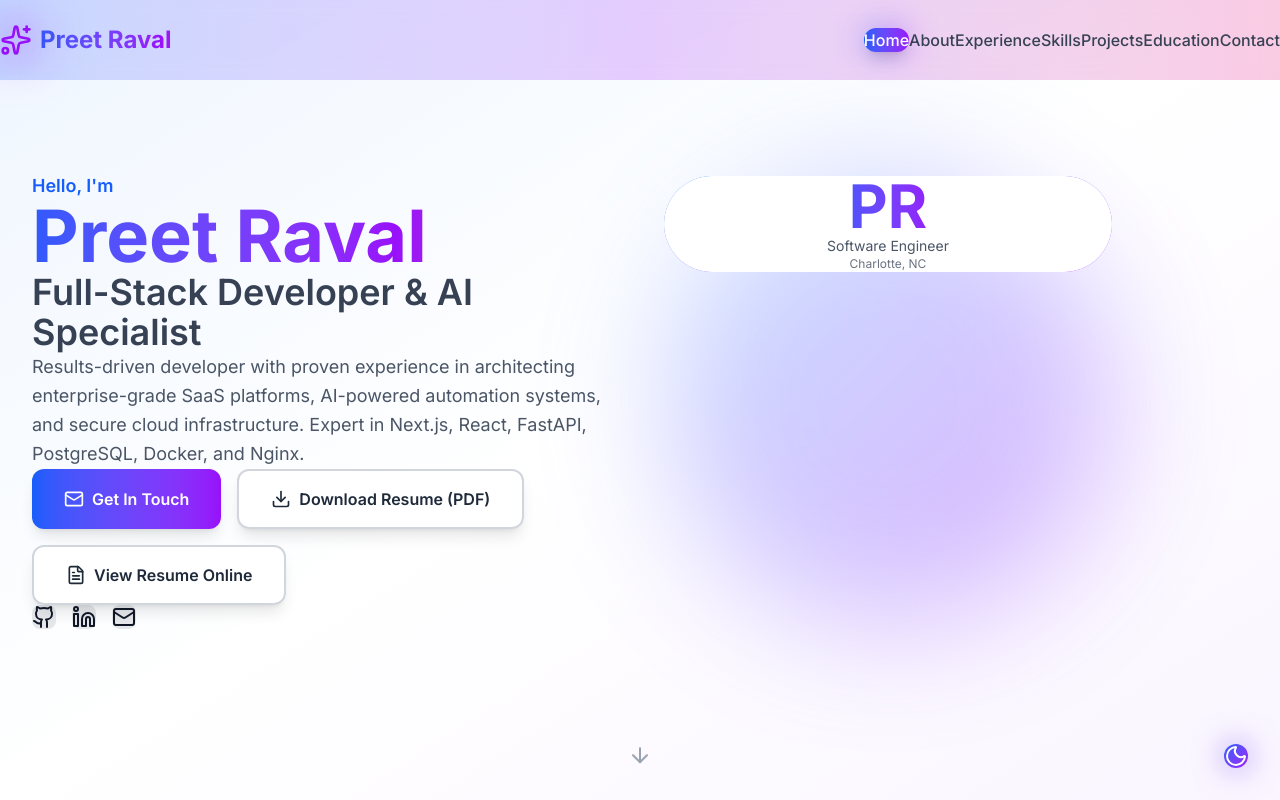
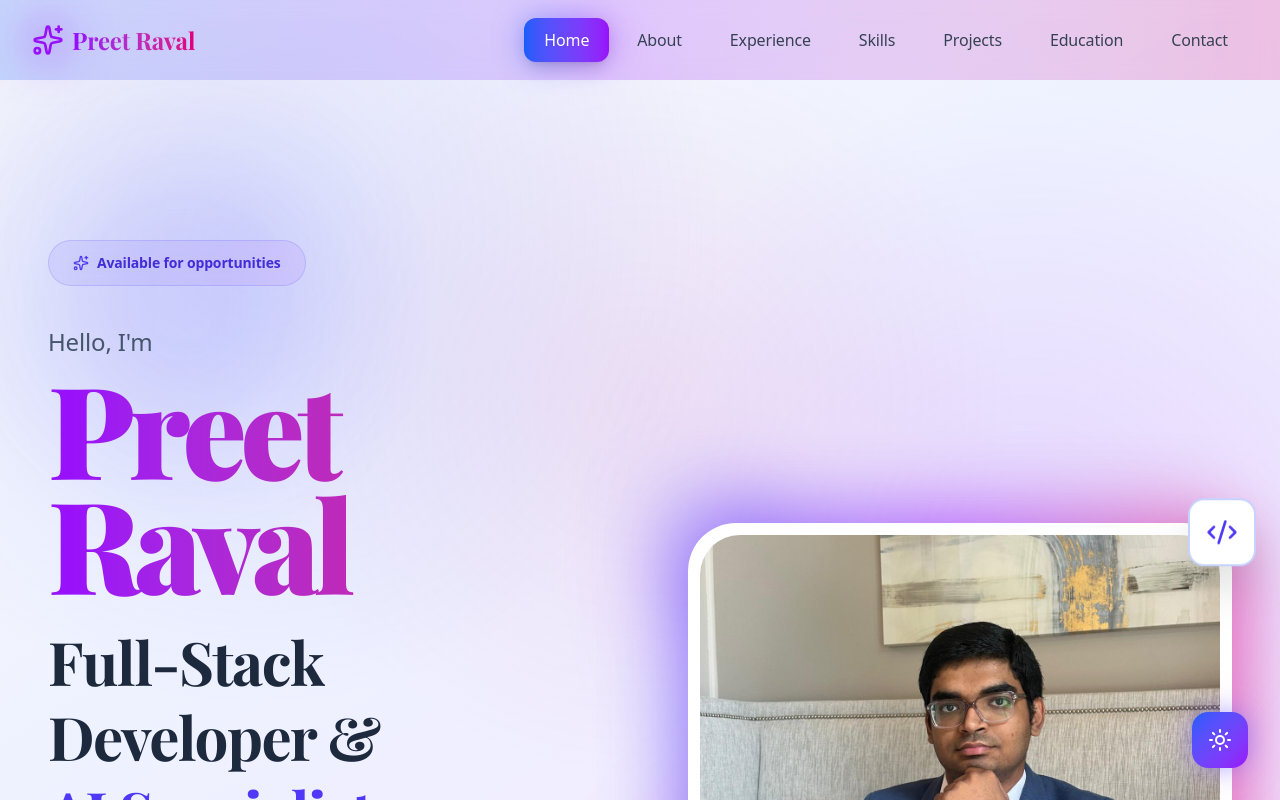
Before and after one commit to preetraval45/PreetRaval, a Next.js app: page / in a window 1280 px wide. Shown: the top 800 px of the page. Built offline with nearby package versions, Linux system fonts and the light colour scheme.

Commit message:
Complete UI overhaul: premium fonts, stunning effects, professional design

```diff
--- a/app/components/Hero.tsx
+++ b/app/components/Hero.tsx
@@ -1,118 +1,169 @@
 'use client';
 
-import { Github, Linkedin, Mail, Download, ArrowDown, FileText } from 'lucide-react';
+import { Github, Linkedin, Mail, Download, FileText, Sparkles, Code2, Rocket } from 'lucide-react';
+import Image from 'next/image';
+import Link from 'next/link';
 
 export function Hero() {
   return (
-    <section
-      id="home"
-      className="min-h-screen flex items-center justify-center pt-16 bg-gradient-to-br from-blue-50 via-white to-purple-50 dark:from-gray-900 dark:via-gray-800 dark:to-gray-900"
-    >
-      <div className="section-container">
-        <div className="grid md:grid-cols-2 gap-12 items-center">
+    <section className="relative min-h-screen flex items-center justify-center overflow-hidden">
+      {/* Animated Background Elements */}
+      <div className="absolute inset-0 overflow-hidden pointer-events-none">
+        <div className="absolute top-20 left-10 w-72 h-72 bg-indigo-500/20 rounded-full blur-3xl animate-pulse"></div>
+        <div className="absolute bottom-20 right-10 w-96 h-96 bg-purple-500/20 rounded-full blur-3xl animate-pulse" style={{ animationDelay: '1s' }}></div>
+        <div className="absolute top-1/2 left-1/2 w-80 h-80 bg-pink-500/20 rounded-full blur-3xl animate-pulse" style={{ animationDelay: '2s' }}></div>
+      </div>
+
+      <div className="section-container relative z-10">
+        <div className="grid lg:grid-cols-2 gap-16 lg:gap-24 items-center">
           {/* Text Content */}
-          <div className="space-y-6 animate-fade-in">
-            <div className="space-y-2">
-              <p className="text-lg text-blue-600 dark:text-blue-400 font-semibold">
+          <div className="space-y-10 fade-in">
+            {/* Badge */}
+            <div className="inline-flex items-center gap-2 px-6 py-3 bg-gradient-to-r from-indigo-500/10 to-purple-500/10 border border-indigo-500/20 rounded-full backdrop-blur-sm">
+              <Sparkles className="w-4 h-4 text-indigo-600 dark:text-indigo-400" />
+              <span className="text-sm font-semibold text-indigo-700 dark:text-indigo-300">
+                Available for opportunities
+              </span>
+            </div>
+
+            {/* Main Heading */}
+            <div className="space-y-6">
+              <div className="space-y-3">
+                <p className="text-xl sm:text-2xl font-medium text-slate-600 dark:text-slate-400">
                   Hello, I'm
                 </p>
-              <h1 className="text-5xl sm:text-6xl lg:text-7xl font-bold">
-                <span className="gradient-text">Preet Raval</span>
+                <h1 className="heading-display gradient-text shimmer">
+                  Preet Raval
                 </h1>
-              <h2 className="text-2xl sm:text-3xl lg:text-4xl font-semibold text-gray-700 dark:text-gray-300">
-                Full-Stack Developer & AI Specialist
+              </div>
+              <h2 className="heading-xl text-slate-800 dark:text-slate-200">
+                Full-Stack Developer & <br />
+                <span className="text-indigo-600 dark:text-indigo-400">AI Specialist</span>
               </h2>
             </div>
 
-            <p className="text-lg text-gray-600 dark:text-gray-400 leading-relaxed">
-              Results-driven developer with proven experience in architecting enterprise-grade
-              SaaS platforms, AI-powered automation systems, and secure cloud infrastructure.
-              Expert in Next.js, React, FastAPI, PostgreSQL, Docker, and Nginx.
+            {/* Description */}
+            <p className="text-lg sm:text-xl leading-relaxed text-slate-600 dark:text-slate-400 max-w-2xl">
+              Results-driven developer with proven experience in architecting <span className="font-semibold text-slate-800 dark:text-slate-200">enterprise-grade SaaS platforms</span>, AI-powered automation systems, and secure cloud infrastructure.
             </p>
+
+            {/* Stats */}
+            <div className="flex flex-wrap gap-8">
+              <div className="space-y-1">
+                <div className="text-4xl font-bold gradient-text">2+</div>
+                <div className="text-sm text-slate-600 dark:text-slate-400">Years Experience</div>
+              </div>
+              <div className="space-y-1">
+                <div className="text-4xl font-bold gradient-text">10+</div>
+                <div className="text-sm text-slate-600 dark:text-slate-400">Projects Delivered</div>
+              </div>
+              <div className="space-y-1">
+                <div className="text-4xl font-bold gradient-text">5+</div>
+                <div className="text-sm text-slate-600 dark:text-slate-400">Tech Stacks</div>
+              </div>
+            </div>
 
             {/* CTA Buttons */}
             <div className="flex flex-wrap gap-4">
-              <a href="#contact" className="btn-primary flex items-center gap-2">
+              <Link href="/contact" className="btn-primary inline-flex items-center gap-3">
                 <Mail className="w-5 h-5" />
                 Get In Touch
-              </a>
+              </Link>
               <a
                 href="/Preet Raval Resume.pdf"
                 download
-                className="btn-secondary flex items-center gap-2"
+                className="btn-secondary inline-flex items-center gap-3"
               >
                 <Download className="w-5 h-5" />
-                Download Resume (PDF)
-              </a>
-              <a
-                href="https://docs.google.com/document/d/1xGM63_e86Gc0ytm-Ept8RPFpsi4hPjvoVSV23whYlqs/preview"
-                target="_blank"
-                rel="noopener noreferrer"
-                className="btn-secondary flex items-center gap-2"
-              >
-                <FileText className="w-5 h-5" />
-                View Resume Online
+                Download Resume
               </a>
             </div>
 
             {/* Social Links */}
-            <div className="flex gap-4 pt-4">
+            <div className="flex items-center gap-4 pt-4">
+              <span className="text-sm font-medium text-slate-600 dark:text-slate-400">Connect with me:</span>
+              <div className="flex gap-3">
                 <a
                   href="https://github.com/preetraval"
                   target="_blank"
                   rel="noopener noreferrer"
-                className="p-3 rounded-lg bg-gray-200 dark:bg-gray-700 hover:bg-gray-300 dark:hover:bg-gray-600 transition-all duration-200 hover:scale-110"
+                  className="group p-4 rounded-2xl bg-white dark:bg-slate-800 border-2 border-slate-200 dark:border-slate-700 hover:border-indigo-500 dark:hover:border-indigo-400 transition-all duration-300 hover:scale-110 hover:shadow-xl"
                   aria-label="GitHub"
                 >
-                <Github className="w-6 h-6" />
+                  <Github className="w-6 h-6 text-slate-700 dark:text-slate-300 group-hover:text-indigo-600 dark:group-hover:text-indigo-400 transition-colors" />
                 </a>
                 <a
                   href="https://www.linkedin.com/in/preetraval/"
                   target="_blank"
                   rel="noopener noreferrer"
-                className="p-3 rounded-lg bg-gray-200 dark:bg-gray-700 hover:bg-gray-300 dark:hover:bg-gray-600 transition-all duration-200 hover:scale-110"
+                  className="group p-4 rounded-2xl bg-white dark:bg-slate-800 border-2 border-slate-200 dark:border-slate-700 hover:border-indigo-500 dark:hover:border-indigo-400 transition-all duration-300 hover:scale-110 hover:shadow-xl"
                   aria-label="LinkedIn"
                 >
-                <Linkedin className="w-6 h-6" />
+                  <Linkedin className="w-6 h-6 text-slate-700 dark:text-slate-300 group-hover:text-indigo-600 dark:group-hover:text-indigo-400 transition-colors" />
                 </a>
                 <a
                   href="mailto:preetraval45@gmail.com"
-                className="p-3 rounded-lg bg-gray-200 dark:bg-gray-700 hover:bg-gray-300 dark:hover:bg-gray-600 transition-all duration-200 hover:scale-110"
+                  className="group p-4 rounded-2xl bg-white dark:bg-slate-800 border-2 border-slate-200 dark:border-slate-700 hover:border-indigo-500 dark:hover:border-indigo-400 transition-all duration-300 hover:scale-110 hover:shadow-xl"
                   aria-label="Email"
                 >
-                <Mail className="w-6 h-6" />
+                  <Mail className="w-6 h-6 text-slate-700 dark:text-slate-300 group-hover:text-indigo-600 dark:group-hover:text-indigo-400 transition-colors" />
                 </a>
               </div>
             </div>
+          </div>
 
-          {/* Image/Visual Element */}
-          <div className="relative animate-slide-up">
-            <div className="relative w-full aspect-square max-w-md mx-auto">
-              <div className="absolute inset-0 bg-gradient-to-br from-blue-400 to-purple-600 rounded-full blur-3xl opacity-20 animate-pulse"></div>
-              <div className="relative bg-gradient-to-br from-blue-500 to-purple-600 rounded-full p-1">
-                <div className="bg-white dark:bg-gray-800 rounded-full p-8 flex items-center justify-center">
-                  <div className="text-center space-y-4">
-                    <div className="text-6xl font-bold gradient-text">PR</div>
-                    <div className="text-sm text-gray-600 dark:text-gray-400">
-                      Software Engineer
+          {/* Profile Image with Decorations */}
+          <div className="relative scale-in">
+            <div className="relative w-full max-w-xl mx-auto">
+              {/* Decorative Elements */}
+              <div className="absolute -top-10 -left-10 w-32 h-32 bg-gradient-to-br from-indigo-500 to-purple-600 rounded-3xl opacity-20 blur-2xl floating"></div>
+              <div className="absolute -bottom-10 -right-10 w-40 h-40 bg-gradient-to-br from-purple-500 to-pink-600 rounded-3xl opacity-20 blur-2xl floating" style={{ animationDelay: '1s' }}></div>
+
+              {/* Profile Image Container */}
+              <div className="relative group">
+                {/* Glow Effect */}
+                <div className="absolute -inset-1 bg-gradient-to-r from-indigo-600 via-purple-600 to-pink-600 rounded-[3rem] blur-2xl opacity-75 group-hover:opacity-100 transition duration-1000 group-hover:duration-200 animate-pulse"></div>
+
+                {/* Image */}
+                <div className="relative bg-white dark:bg-slate-900 rounded-[3rem] p-3 overflow-hidden">
+                  <div className="relative aspect-square rounded-[2.5rem] overflow-hidden">
+                    <Image
+                      src="/profile.jpg"
+                      alt="Preet Raval"
+                      fill
+                      className="object-cover"
+                      priority
+                    />
+                    {/* Gradient Overlay on Hover */}
+                    <div className="absolute inset-0 bg-gradient-to-t from-indigo-600/20 to-transparent opacity-0 group-hover:opacity-100 transition-opacity duration-300"></div>
                   </div>
-                    <div className="text-xs text-gray-500 dark:text-gray-500">
-                      Charlotte, NC
+                </div>
+
+                {/* Floating Icons */}
+                <div className="absolute -top-6 -right-6 p-4 bg-white dark:bg-slate-800 rounded-2xl shadow-2xl floating border-2 border-indigo-200 dark:border-indigo-800">
+                  <Code2 className="w-8 h-8 text-indigo-600 dark:text-indigo-400" />
+                </div>
+                <div className="absolute -bottom-6 -left-6 p-4 bg-white dark:bg-slate-800 rounded-2xl shadow-2xl floating border-2 border-purple-200 dark:border-purple-800" style={{ animationDelay: '0.5s' }}>
+                  <Rocket className="w-8 h-8 text-purple-600 dark:text-purple-400" />
+                </div>
+              </div>
+
+              {/* Tech Stack Badges */}
+              <div className="absolute -bottom-8 left-1/2 transform -translate-x-1/2 flex gap-3">
+                <div className="px-4 py-2 bg-white dark:bg-slate-800 rounded-full shadow-xl border-2 border-indigo-200 dark:border-indigo-800 text-sm font-semibold text-indigo-600 dark:text-indigo-400">
+                  Next.js
+                </div>
+                <div className="px-4 py-2 bg-white dark:bg-slate-800 rounded-full shadow-xl border-2 border-purple-200 dark:border-purple-800 text-sm font-semibold text-purple-600 dark:text-purple-400">
+                  FastAPI
+                </div>
+                <div className="px-4 py-2 bg-white dark:bg-slate-800 rounded-full shadow-xl border-2 border-pink-200 dark:border-pink-800 text-sm font-semibold text-pink-600 dark:text-pink-400">
+                  AI/ML
                 </div>
               </div>
             </div>
           </div>
         </div>
       </div>
-        </div>
-
-        {/* Scroll Indicator */}
-        <div className="absolute bottom-8 left-1/2 transform -translate-x-1/2 animate-bounce">
-          <a href="#about" aria-label="Scroll to about section">
-            <ArrowDown className="w-6 h-6 text-gray-400" />
-          </a>
-        </div>
-      </div>
     </section>
   );
 }
--- a/app/globals.css
+++ b/app/globals.css
@@ -1,4 +1,11 @@
 @import "tailwindcss";
+
+@layer base {
+  :root {
+    --font-poppins: 'Poppins', sans-serif;
+    --font-playfair: 'Playfair Display', serif;
+    --font-jetbrains: 'JetBrains Mono', monospace;
+  }
 
   * {
     margin: 0;
@@ -8,21 +15,70 @@
 
   html {
     scroll-behavior: smooth;
+    font-family: var(--font-poppins);
   }
 
   body {
-  @apply bg-gradient-to-br from-gray-50 via-blue-50 to-purple-50 dark:from-gray-900 dark:via-slate-900 dark:to-gray-900 text-gray-900 dark:text-gray-100 transition-colors duration-500;
+    @apply bg-gradient-to-br from-slate-50 via-indigo-50 to-purple-100 dark:from-slate-950 dark:via-indigo-950 dark:to-purple-950 text-slate-900 dark:text-slate-50 transition-all duration-700;
     min-height: 100vh;
+    background-attachment: fixed;
+    position: relative;
+    overflow-x: hidden;
+    letter-spacing: -0.01em;
+  }
+
+  body::before {
+    content: '';
+    position: fixed;
+    top: 0;
+    left: 0;
+    right: 0;
+    bottom: 0;
+    background:
+      radial-gradient(circle at 20% 30%, rgba(99, 102, 241, 0.15) 0%, transparent 40%),
+      radial-gradient(circle at 80% 70%, rgba(168, 85, 247, 0.15) 0%, transparent 40%),
+      radial-gradient(circle at 50% 50%, rgba(236, 72, 153, 0.1) 0%, transparent 50%);
+    pointer-events: none;
+    z-index: 0;
+  }
+
+  main {
+    position: relative;
+    z-index: 1;
+  }
 }
 
 .section-container {
-  @apply max-w-7xl mx-auto px-4 sm:px-6 lg:px-8 py-20 sm:py-28;
+  @apply max-w-7xl mx-auto px-6 sm:px-8 lg:px-12 py-24 sm:py-32 lg:py-40;
+}
+
+.heading-display {
+  font-family: var(--font-playfair);
+  @apply text-6xl sm:text-7xl lg:text-8xl xl:text-9xl font-black leading-[0.9] tracking-tighter;
+}
+
+.heading-xl {
+  font-family: var(--font-playfair);
+  @apply text-4xl sm:text-5xl lg:text-6xl font-bold leading-tight tracking-tight;
+}
+
+.heading-lg {
+  @apply text-3xl sm:text-4xl lg:text-5xl font-bold leading-tight tracking-tight;
+}
+
+.heading-md {
+  @apply text-2xl sm:text-3xl lg:text-4xl font-semibold leading-snug tracking-tight;
+}
+
+.text-display {
+  @apply text-xl sm:text-2xl lg:text-3xl font-medium leading-relaxed tracking-wide;
 }
 
 .gradient-text {
-  @apply bg-gradient-to-r from-blue-600 via-purple-600 to-pink-600 dark:from-blue-400 dark:via-purple-400 dark:to-pink-400 bg-clip-text text-transparent;
-  animation: gradient-shift 3s ease infinite;
+  @apply bg-gradient-to-r from-indigo-600 via-purple-600 to-pink-600 dark:from-indigo-400 dark:via-purple-400 dark:to-pink-400 bg-clip-text text-transparent;
+  animation: gradient-shift 4s ease-in-out infinite;
   background-size: 200% auto;
+  font-family: var(--font-playfair);
 }
 
 @keyframes gradient-shift {
@@ -30,68 +86,212 @@ body {
   50% { background-position: 100% 50%; }
 }
 
+.gradient-border {
+  position: relative;
+  background: linear-gradient(135deg, rgba(99, 102, 241, 0.1), rgba(168, 85, 247, 0.1));
+  border-radius: 24px;
+  padding: 2px;
+}
+
+.gradient-border::before {
+  content: '';
+  position: absolute;
+  inset: 0;
+  border-radius: 24px;
+  padding: 2px;
+  background: linear-gradient(135deg, #6366f1, #a855f7, #ec4899);
+  -webkit-mask: linear-gradient(#fff 0 0) content-box, linear-gradient(#fff 0 0);
+  mask: linear-gradient(#fff 0 0) content-box, linear-gradient(#fff 0 0);
+  -webkit-mask-composite: xor;
+  mask-composite: exclude;
+}
+
 .card {
-  @apply bg-white/80 dark:bg-gray-800/80 backdrop-blur-xl rounded-2xl shadow-xl hover:shadow-2xl transition-all duration-500 p-8 border border-gray-200/50 dark:border-gray-700/50;
+  @apply bg-white/90 dark:bg-slate-900/90 backdrop-blur-2xl rounded-3xl shadow-2xl hover:shadow-indigo-500/20 dark:hover:shadow-purple-500/20 transition-all duration-500 p-10 lg:p-12 border border-slate-200/50 dark:border-slate-700/50;
   transform-style: preserve-3d;
 }
 
 .card:hover {
-  @apply scale-105 -translate-y-2;
+  @apply scale-[1.02] -translate-y-3;
+  box-shadow: 0 25px 50px -12px rgba(99, 102, 241, 0.25);
 }
 
 .btn-primary {
-  @apply bg-gradient-to-r from-blue-600 to-purple-600 hover:from-blue-700 hover:to-purple-700 dark:from-blue-500 dark:to-purple-500 dark:hover:from-blue-600 dark:hover:to-purple-600 text-white font-semibold py-4 px-8 rounded-xl transition-all duration-300 hover:scale-110 active:scale-95 shadow-lg hover:shadow-2xl;
+  @apply relative bg-gradient-to-br from-indigo-600 via-purple-600 to-pink-600 hover:from-indigo-700 hover:via-purple-700 hover:to-pink-700 text-white font-bold py-5 px-10 rounded-2xl transition-all duration-300 hover:scale-105 active:scale-95 shadow-2xl hover:shadow-indigo-500/50;
+  font-size: 1.125rem;
+  letter-spacing: 0.025em;
+}
+
+.btn-primary::before {
+  content: '';
+  position: absolute;
+  inset: 0;
+  border-radius: 16px;
+  padding: 2px;
+  background: linear-gradient(135deg, #fff, transparent);
+  -webkit-mask: linear-gradient(#fff 0 0) content-box, linear-gradient(#fff 0 0);
+  mask: linear-gradient(#fff 0 0) content-box, linear-gradient(#fff 0 0);
+  -webkit-mask-composite: xor;
+  mask-composite: exclude;
+  opacity: 0.3;
 }
 
 .btn-secondary {
-  @apply bg-white/90 dark:bg-gray-800/90 backdrop-blur-sm hover:bg-gray-100 dark:hover:bg-gray-700 text-gray-800 dark:text-gray-100 font-semibold py-4 px-8 rounded-xl transition-all duration-300 hover:scale-110 active:scale-95 shadow-lg hover:shadow-2xl border-2 border-gray-300 dark:border-gray-600;
+  @apply relative bg-white/90 dark:bg-slate-800/90 backdrop-blur-xl hover:bg-slate-50 dark:hover:bg-slate-700 text-slate-900 dark:text-slate-100 font-bold py-5 px-10 rounded-2xl transition-all duration-300 hover:scale-105 active:scale-95 shadow-xl hover:shadow-2xl border-2 border-slate-300 dark:border-slate-600;
+  font-size: 1.125rem;
+  letter-spacing: 0.025em;
 }
 
 .glassmorphism {
-  @apply bg-white/10 dark:bg-gray-900/10 backdrop-blur-lg border border-white/20 dark:border-gray-700/20;
+  @apply bg-white/20 dark:bg-slate-900/20 backdrop-blur-2xl border border-white/30 dark:border-slate-700/30 rounded-3xl;
 }
 
 .floating {
-  animation: floating 3s ease-in-out infinite;
+  animation: floating 6s ease-in-out infinite;
 }
 
 @keyframes floating {
-  0%, 100% { transform: translateY(0px); }
-  50% { transform: translateY(-20px); }
+  0%, 100% {
+    transform: translateY(0px) rotate(0deg);
+  }
+  25% {
+    transform: translateY(-20px) rotate(1deg);
+  }
+  75% {
+    transform: translateY(-10px) rotate(-1deg);
+  }
 }
 
 .fade-in {
-  animation: fadeIn 0.8s ease-in;
+  animation: fadeIn 1s cubic-bezier(0.4, 0, 0.2, 1);
 }
 
 @keyframes fadeIn {
-  from { opacity: 0; transform: translateY(30px); }
-  to { opacity: 1; transform: translateY(0); }
+  from {
+    opacity: 0;
+    transform: translateY(40px) scale(0.95);
+  }
+  to {
+    opacity: 1;
+    transform: translateY(0) scale(1);
+  }
 }
 
 .slide-in-left {
-  animation: slideInLeft 0.6s ease-out;
+  animation: slideInLeft 0.8s cubic-bezier(0.4, 0, 0.2, 1);
 }
 
 @keyframes slideInLeft {
-  from { opacity: 0; transform: translateX(-50px); }
-  to { opacity: 1; transform: translateX(0); }
+  from {
+    opacity: 0;
+    transform: translateX(-60px);
+  }
+  to {
+    opacity: 1;
+    transform: translateX(0);
+  }
 }
 
 .slide-in-right {
-  animation: slideInRight 0.6s ease-out;
+  animation: slideInRight 0.8s cubic-bezier(0.4, 0, 0.2, 1);
 }
 
 @keyframes slideInRight {
-  from { opacity: 0; transform: translateX(50px); }
-  to { opacity: 1; transform: translateX(0); }
+  from {
+    opacity: 0;
+    transform: translateX(60px);
+  }
+  to {
+    opacity: 1;
+    transform: translateX(0);
+  }
+}
+
+.scale-in {
+  animation: scaleIn 0.6s cubic-bezier(0.34, 1.56, 0.64, 1);
+}
+
+@keyframes scaleIn {
+  from {
+    opacity: 0;
+    transform: scale(0.8);
+  }
+  to {
+    opacity: 1;
+    transform: scale(1);
+  }
 }
 
 .pulse-glow {
-  animation: pulseGlow 2s ease-in-out infinite;
+  animation: pulseGlow 3s ease-in-out infinite;
 }
 
 @keyframes pulseGlow {
-  0%, 100% { box-shadow: 0 0 20px rgba(59, 130, 246, 0.5); }
-  50% { box-shadow: 0 0 40px rgba(147, 51, 234, 0.8); }
+  0%, 100% {
+    box-shadow:
+      0 0 20px rgba(99, 102, 241, 0.4),
+      0 0 40px rgba(168, 85, 247, 0.2);
   }
+  50% {
+    box-shadow:
+      0 0 40px rgba(99, 102, 241, 0.6),
+      0 0 80px rgba(168, 85, 247, 0.4),
+      0 0 100px rgba(236, 72, 153, 0.2);
+  }
+}
+
+.shimmer {
+  position: relative;
+  overflow: hidden;
+}
+
+.shimmer::before {
+  content: '';
+  position: absolute;
+  top: 0;
+  left: -100%;
+  width: 100%;
+  height: 100%;
+  background: linear-gradient(
+    90deg,
+    transparent,
+    rgba(255, 255, 255, 0.3),
+    transparent
+  );
+  animation: shimmer 3s infinite;
+}
+
+@keyframes shimmer {
+  0% {
+    left: -100%;
+  }
+  100% {
+    left: 100%;
+  }
+}
+
+/* Scrollbar Styling */
+::-webkit-scrollbar {
+  width: 12px;
+}
+
+::-webkit-scrollbar-track {
+  @apply bg-slate-100 dark:bg-slate-900;
+}
+
+::-webkit-scrollbar-thumb {
+  @apply bg-gradient-to-b from-indigo-500 to-purple-600 rounded-full;
+}
+
+::-webkit-scrollbar-thumb:hover {
+  @apply from-indigo-600 to-purple-700;
+}
+
+/* Selection Styling */
+::selection {
+  @apply bg-indigo-600 text-white;
+}
+
+::-moz-selection {
+  @apply bg-indigo-600 text-white;
+}
--- a/app/layout.tsx
+++ b/app/layout.tsx
@@ -1,12 +1,28 @@
 import type { Metadata } from 'next';
-import { Inter } from 'next/font/google';
+import { Poppins, Playfair_Display, JetBrains_Mono } from 'next/font/google';
 import './globals.css';
 import { ThemeProvider } from './components/ThemeProvider';
 import { Navigation } from './components/Navigation';
 import { ThemeToggle } from './components/ThemeToggle';
 import { Footer } from './components/Footer';
 
-const inter = Inter({ subsets: ['latin'] });
+const poppins = Poppins({
+  subsets: ['latin'],
+  weight: ['300', '400', '500', '600', '700', '800', '900'],
+  variable: '--font-poppins',
+});
+
+const playfair = Playfair_Display({
+  subsets: ['latin'],
+  weight: ['400', '500', '600', '700', '800', '900'],
+  variable: '--font-playfair',
+});
+
+const jetbrains = JetBrains_Mono({
+  subsets: ['latin'],
+  weight: ['400', '500', '600', '700'],
+  variable: '--font-jetbrains',
+});
 
 export const metadata: Metadata = {
   title: 'Preet Raval - Full-Stack Developer & AI Specialist',
@@ -46,8 +62,8 @@ export default function RootLayout({
 }>) {
   return (
     <html lang="en" suppressHydrationWarning>
-      <body className={inter.className}>
-        <ThemeProvider attribute="class" defaultTheme="system" enableSystem>
+      <body className={`${poppins.variable} ${playfair.variable} ${jetbrains.variable} font-sans antialiased`}>
+        <ThemeProvider attribute="class" defaultTheme="dark" enableSystem>
           <Navigation />
           <main className="min-h-screen pt-20">
             {children}
```
Lines whose indentation alone changed are shown as unchanged.
